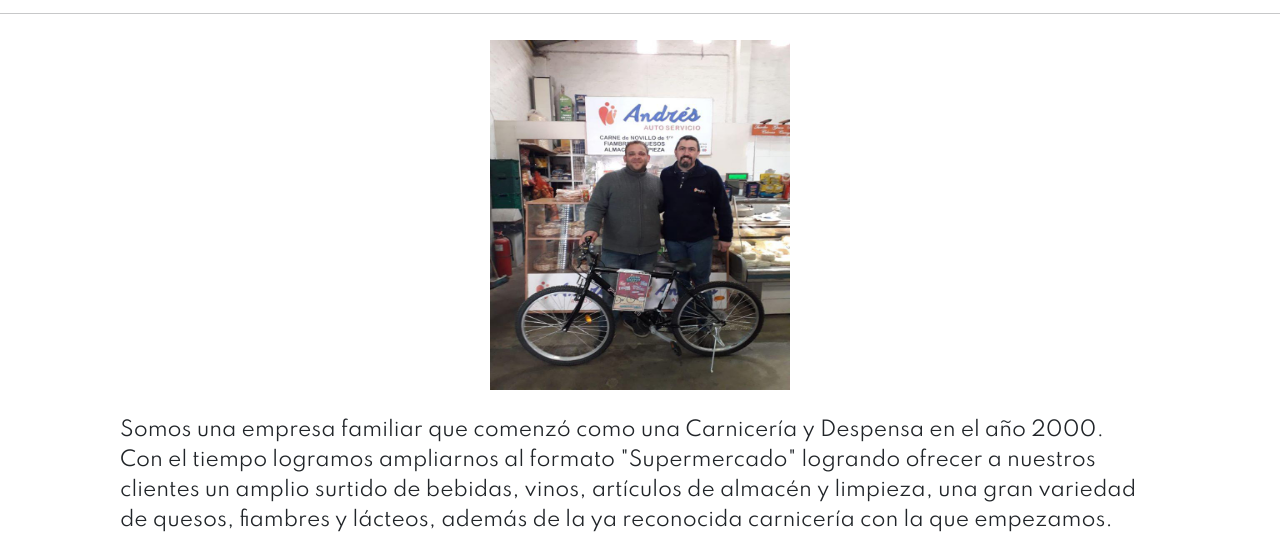
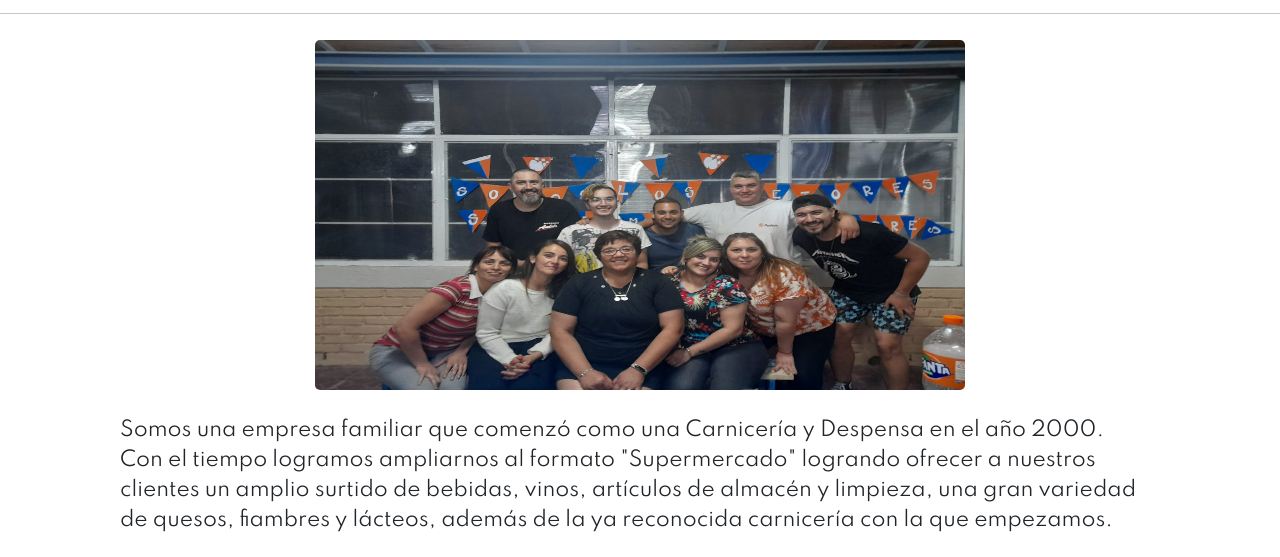
Before and after one commit to Ch1nolas/Autoservicio-Andres, a website: page pages/sobre-nosotros.html in a window 1280 px wide. Shown: the part 162-719 px from the top of the page. Drawn offline with nearby package versions, Linux system fonts and the light colour scheme.

Commit message:
Nueva foto 'Sobre Nosotros'

```diff
--- a/pages/sobre-nosotros.html
+++ b/pages/sobre-nosotros.html
@@ -75,7 +75,7 @@
         </div>
         <div class="nosotros">
             <div class="center">
-                <img src="../img/Sobre_Nosotros.jpg" class="nosotros__img" alt="Sobre Nosotros" width="300px"
+                <img src="../img/nosotros2022.jpg" class="nosotros__img" alt="Sobre Nosotros" width="650px"
                     height="350px">
             </div>
             <p>Somos una empresa familiar que comenzó como una Carnicería y Despensa en el año 2000. Con el tiempo
--- a/scss/layout/media.scss
+++ b/scss/layout/media.scss
@@ -151,6 +151,7 @@
                         font-size: 13px;
                         padding: 5px 0;
                     }
+                }
                 .searchbar-container {
                     display: flex;
                     order: 5;
@@ -173,7 +174,6 @@
                         margin-right: 10px;
                     }
 
-                    }
                 }
                 .nav-item {
                     padding: 5px 0;
@@ -240,6 +240,9 @@
 
     }
     .nosotros {
+        .nosotros__img {
+            width: 300px;
+        }
         p {
             margin: 15px 15px 15px 25px;
             padding: 10px 25px;
--- a/scss/layout/nosotros.scss
+++ b/scss/layout/nosotros.scss
@@ -4,6 +4,9 @@
 }
 .nosotros {
     display: contents;
+    .nosotros__img {
+        border-radius: 5px;
+    }
     p {
         margin: 15px 40px 15px 20px;
         padding: 10px 100px;
```
Also changed, not shown: css/main.css, img/nosotros2022.jpg (added). Lines whose indentation alone changed are shown as unchanged.
